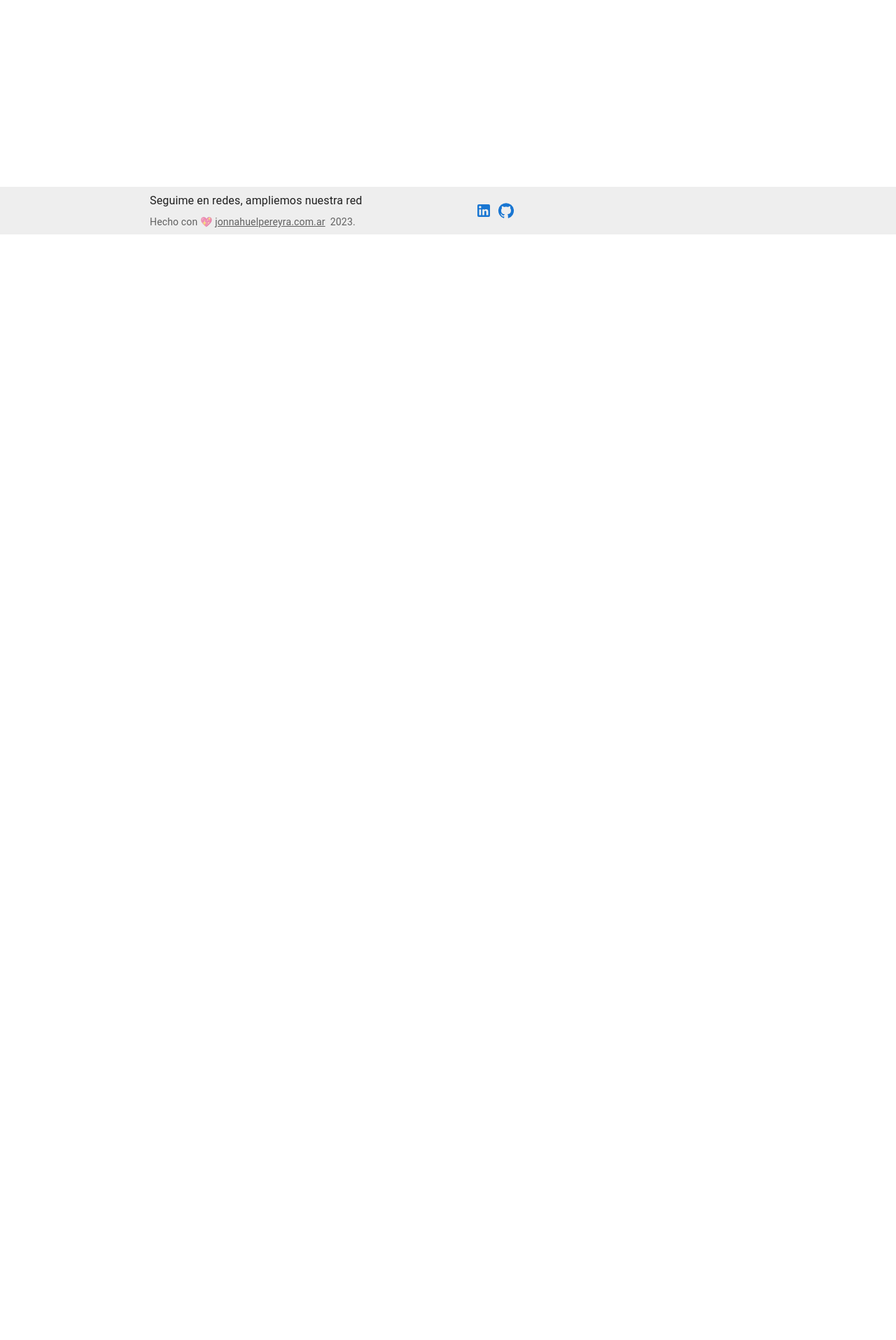
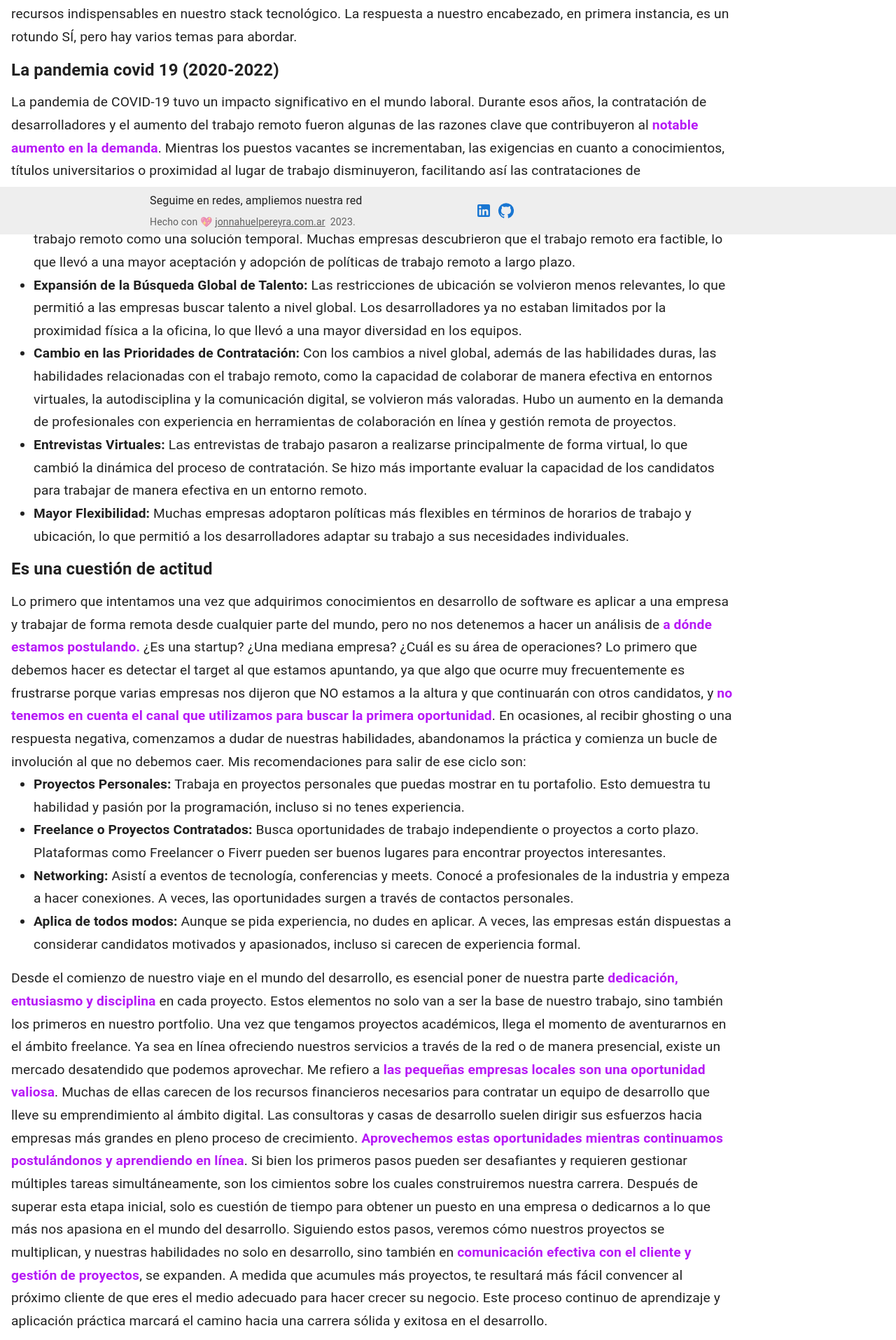
Before and after one commit to jon0010/Presentacion_COMMERCE_Society, a React (Vite) app: page /briefing in a window 1280 px wide. Shown: the part 465-2380 px from the top of the page at 70% size. Before the commit the page ends 800 px from the top, so only its background shows below. Built offline with nearby package versions, Linux system fonts and the light colour scheme.

Commit message:
proyecto finalizado v1

```diff
--- a/src/app.css
+++ b/src/app.css
@@ -1,3 +1,8 @@
-.global-bg {
-    background-color: rgb(220, 220, 220);
+body {
+  background-color: rgb(220, 220, 220);
+  background-size: cover;
+  background-attachment: fixed;
+  margin: 0;
+  padding: 0;
+  min-height: 100vh;
 }
--- /dev/null
+++ b/src/views/briefing/briefing.css
@@ -0,0 +1,3 @@
+.c1 {
+  margin-bottom: 5em;
+}
--- a/src/views/briefing/index.tsx
+++ b/src/views/briefing/index.tsx
@@ -2,19 +2,173 @@ import React from "react";
 
 export const Briefing = () => {
   return (
-    <div>
+    <div className="c1">
       <div className="title1">
         <h1 className="text-white fw-semibold">
           Más allá de las aulas
           <br /> La realidad de los programadores junior en el mercado laboral
         </h1>
       </div>
-      <div className="col-md-10 col-sm-12 p-4">
+      <div className="col-md-10 col-sm-12 p-3 mb-5">
         <h2 className="fw-semibold">
-          El dilema del huevo y la gallina: se puede conseguir experiencia sin
-          tener experiencia?
+          El dilema del huevo y la gallina: como conseguir experiencia sin tener
+          experiencia
         </h2>
-        <p className="mt-3"></p>
+        <p className="mt-3">
+          Podríamos recurrir a la vieja frase "estamos pasando por una época de
+          constantes cambios", aunque es la realidad y parece no tener fin.
+          Desde que{" "}
+          <b className="bold-custom">
+            la tecnología experimentó saltos abismales en la primera y segunda
+            década de los años 2000
+          </b>
+          , los desarrolladores, diseñadores, profesionales de marketing,
+          DevOps, soporte, QA y otros especialistas de IT tienen el deber de
+          mantenerse actualizados en las tendencias que año tras año se van
+          incorporando como nuevos recursos indispensables en nuestro stack
+          tecnológico. La respuesta a nuestro encabezado, en primera instancia,
+          es un rotundo SÍ, pero hay varios temas para abordar.
+        </p>
+        <h4 className="fw-semibold">La pandemia covid 19 (2020-2022)</h4>
+        <p className="mt-3">
+          La pandemia de COVID-19 tuvo un impacto significativo en el mundo
+          laboral. Durante esos años, la contratación de desarrolladores y el
+          aumento del trabajo remoto fueron algunas de las razones clave que
+          contribuyeron al{" "}
+          <b className="bold-custom">notable aumento en la demanda</b>. Mientras
+          los puestos vacantes se incrementaban, las exigencias en cuanto a
+          conocimientos, títulos universitarios o proximidad al lugar de trabajo
+          disminuyeron, facilitando así las contrataciones de desarrolladores
+          para trabajos remotos:
+          <ul>
+            <li>
+              {" "}
+              <b>Aumento del Trabajo Remoto:</b> Debido al distanciamiento
+              social y el confinamiento, muchas empresas adoptaron el trabajo
+              remoto como una solución temporal. Muchas empresas descubrieron
+              que el trabajo remoto era factible, lo que llevó a una mayor
+              aceptación y adopción de políticas de trabajo remoto a largo
+              plazo.
+            </li>
+            <li>
+              {" "}
+              <b>Expansión de la Búsqueda Global de Talento:</b> Las
+              restricciones de ubicación se volvieron menos relevantes, lo que
+              permitió a las empresas buscar talento a nivel global. Los
+              desarrolladores ya no estaban limitados por la proximidad física a
+              la oficina, lo que llevó a una mayor diversidad en los equipos.
+            </li>
+            <li>
+              <b>Cambio en las Prioridades de Contratación:</b> Con los cambios
+              a nivel global, además de las habilidades duras, las habilidades
+              relacionadas con el trabajo remoto, como la capacidad de colaborar
+              de manera efectiva en entornos virtuales, la autodisciplina y la
+              comunicación digital, se volvieron más valoradas. Hubo un aumento
+              en la demanda de profesionales con experiencia en herramientas de
+              colaboración en línea y gestión remota de proyectos.
+            </li>
+            <li>
+              {" "}
+              <b>Entrevistas Virtuales:</b> Las entrevistas de trabajo pasaron a
+              realizarse principalmente de forma virtual, lo que cambió la
+              dinámica del proceso de contratación. Se hizo más importante
+              evaluar la capacidad de los candidatos para trabajar de manera
+              efectiva en un entorno remoto.
+            </li>
+            <li>
+              {" "}
+              <b>Mayor Flexibilidad:</b> Muchas empresas adoptaron políticas más
+              flexibles en términos de horarios de trabajo y ubicación, lo que
+              permitió a los desarrolladores adaptar su trabajo a sus
+              necesidades individuales.
+            </li>
+          </ul>
+        </p>
+        <h4 className="fw-semibold">Es una cuestión de actitud</h4>
+        <p className="mt-3">
+          Lo primero que intentamos una vez que adquirimos conocimientos en
+          desarrollo de software es aplicar a una empresa y trabajar de forma
+          remota desde cualquier parte del mundo, pero no nos detenemos a hacer
+          un análisis de{" "}
+          <b className="bold-custom">a dónde estamos postulando.</b> ¿Es una
+          startup? ¿Una mediana empresa? ¿Cuál es su área de operaciones? Lo
+          primero que debemos hacer es detectar el target al que estamos
+          apuntando, ya que algo que ocurre muy frecuentemente es frustrarse
+          porque varias empresas nos dijeron que NO estamos a la altura y que
+          continuarán con otros candidatos, y{" "}
+          <b className="bold-custom">
+            no tenemos en cuenta el canal que utilizamos para buscar la primera
+            oportunidad
+          </b>
+          . En ocasiones, al recibir ghosting o una respuesta negativa,
+          comenzamos a dudar de nuestras habilidades, abandonamos la práctica y
+          comienza un bucle de involución al que no debemos caer. Mis
+          recomendaciones para salir de ese ciclo son:
+          <ol className="circle-list">
+            <li>
+              <b>Proyectos Personales:</b> Trabaja en proyectos personales que
+              puedas mostrar en tu portafolio. Esto demuestra tu habilidad y
+              pasión por la programación, incluso si no tenes experiencia.
+            </li>
+            <li>
+              <b>Freelance o Proyectos Contratados:</b> Busca oportunidades de
+              trabajo independiente o proyectos a corto plazo. Plataformas como
+              Freelancer o Fiverr pueden ser buenos lugares para encontrar
+              proyectos interesantes.
+            </li>
+            <li>
+              <b>Networking:</b> Asistí a eventos de tecnología, conferencias y
+              meets. Conocé a profesionales de la industria y empeza a hacer
+              conexiones. A veces, las oportunidades surgen a través de
+              contactos personales.
+            </li>
+            <li>
+              <b>Aplica de todos modos:</b> Aunque se pida experiencia, no dudes
+              en aplicar. A veces, las empresas están dispuestas a considerar
+              candidatos motivados y apasionados, incluso si carecen de
+              experiencia formal.
+            </li>
+          </ol>
+        </p>
+        <p className="mt-3">
+          Desde el comienzo de nuestro viaje en el mundo del desarrollo, es
+          esencial poner de nuestra parte{" "}
+          <b className="bold-custom">dedicación, entusiasmo y disciplina</b>
+          &nbsp;en cada proyecto. Estos elementos no solo van a ser la base de
+          nuestro trabajo, sino también los primeros en nuestro portfolio. Una
+          vez que tengamos proyectos académicos, llega el momento de
+          aventurarnos en el ámbito freelance. Ya sea en línea ofreciendo
+          nuestros servicios a través de la red o de manera presencial, existe
+          un mercado desatendido que podemos aprovechar. Me refiero a{" "}
+          <b className="bold-custom">
+            las pequeñas empresas locales son una oportunidad valiosa
+          </b>
+          . Muchas de ellas carecen de los recursos financieros necesarios para
+          contratar un equipo de desarrollo que lleve su emprendimiento al
+          ámbito digital. Las consultoras y casas de desarrollo suelen dirigir
+          sus esfuerzos hacia empresas más grandes en pleno proceso de
+          crecimiento.{" "}
+          <b className="bold-custom">
+            Aprovechemos estas oportunidades mientras continuamos postulándonos
+            y aprendiendo en línea
+          </b>
+          . Si bien los primeros pasos pueden ser desafiantes y requieren
+          gestionar múltiples tareas simultáneamente, son los cimientos sobre
+          los cuales construiremos nuestra carrera. Después de superar esta
+          etapa inicial, solo es cuestión de tiempo para obtener un puesto en
+          una empresa o dedicarnos a lo que más nos apasiona en el mundo del
+          desarrollo. Siguiendo estos pasos, veremos cómo nuestros proyectos se
+          multiplican, y nuestras habilidades no solo en desarrollo, sino
+          también en{" "}
+          <b className="bold-custom">
+            comunicación efectiva con el cliente y gestión de proyectos
+          </b>
+          , se expanden. A medida que acumules más proyectos, te resultará más
+          fácil convencer al próximo cliente de que eres el medio adecuado para
+          hacer crecer su negocio. Este proceso continuo de aprendizaje y
+          aplicación práctica marcará el camino hacia una carrera sólida y
+          exitosa en el desarrollo.
+        </p>
       </div>
     </div>
   );
--- a/src/views/evaluacion/eval.css
+++ b/src/views/evaluacion/eval.css
@@ -5,3 +5,7 @@
 .circle-list {
   list-style-type: disc;
 }
+
+.title2 {
+  margin-bottom: 110px;
+}
--- a/src/views/evaluacion/index.tsx
+++ b/src/views/evaluacion/index.tsx
@@ -3,13 +3,13 @@ import "./eval.css";
 
 export const Evaluacion = () => {
   return (
-    <div style={{ marginBottom: "80px" }}>
+    <div>
       <div className="title1">
         <h1 className="text-white fw-semibold">
           Enfoque de evaluación y oportunidades de mejora
         </h1>
       </div>
-      <div className="col-md-10 col-sm-12 p-4">
+      <div className="col-md-10 col-sm-12 p-4 title2">
         <h2 className="fw-semibold">
           ¿Cómo medir las habilidades de un estudiante de desarrollo backend?
         </h2>
--- a/src/views/home/index.tsx
+++ b/src/views/home/index.tsx
@@ -8,13 +8,13 @@ import nodeFrameworks from "../../assets/NodeFrameworks.jpg";
 
 export const Home = () => {
   return (
-    <div className="row contenedor" style={{ marginBottom: "70px" }}>
+    <div className="row contenedor m-0 p-3">
       <div className="title1">
         <h1 className="text-white fw-semibold">
           ¿Por qué los aspirantes a desarrollo web deberían aprender Node.js?
         </h1>
       </div>
-      <div className="col-md-7 col-sm-12 text-start m-0">
+      <div className="col-md-7 col-sm-12 text-start">
         <div className="mt-3 ms-3">
           <h2 className="fw-semibold">
             Razones por las que elegí y deberías elegir NODE
@@ -122,7 +122,7 @@ export const Home = () => {
           <img className="mb-5" src="" alt="" />
         </div>
       </div>
-      <div className="col-md-3 col-sm-12 d-flex flex-column align-items-center m-0">
+      <div className="col-md-3 col-sm-12 d-flex flex-column align-items-center mb-5">
         <img
           className="img-fluid"
           style={{ border: "solid 3px" }}
```
